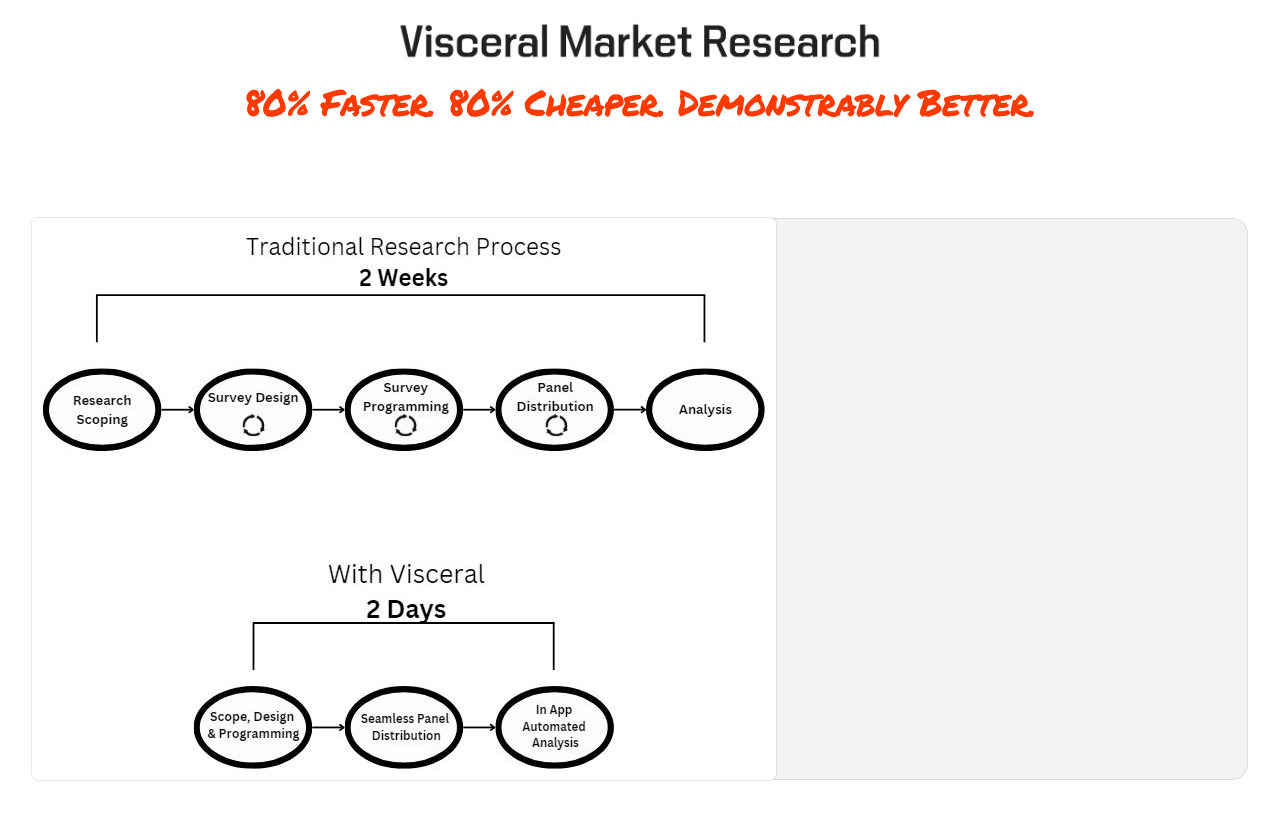
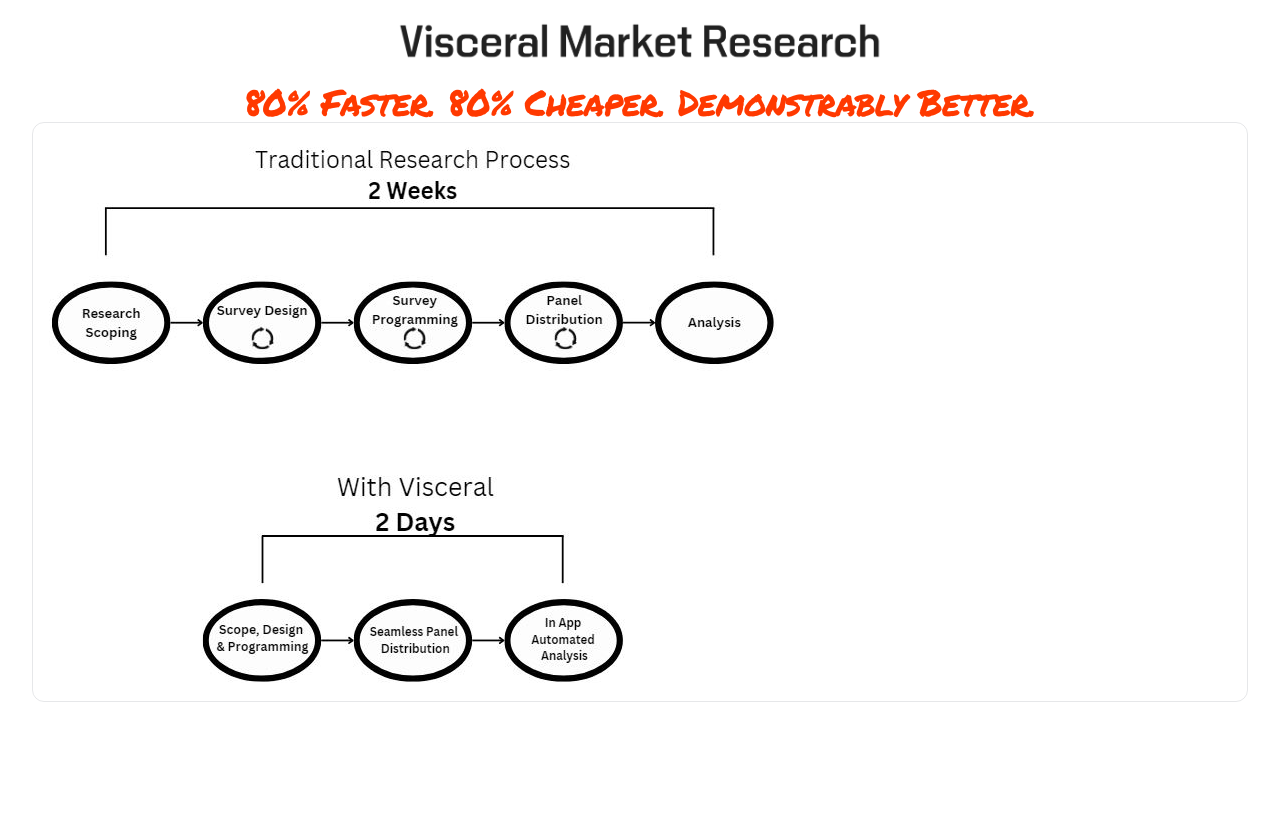
Before and after one commit to neeld3/VisceralMKT, a Next.js app: page / in a window 1280 px wide. Shown: the part 420-1240 px from the top of the page. Built offline with nearby package versions, Linux system fonts and the light colour scheme.

Commit message:
Update page.tsx

```diff
--- a/src/app/page.tsx
+++ b/src/app/page.tsx
@@ -59,16 +59,14 @@ export default function Home() {
                     80% Faster. 80% Cheaper. Demonstrably Better.
                   </p>
                 </div>
-                <div className="mt-16 flow-root sm:mt-24">
-                  <div className="rounded-xl bg-gray-900/5 ring-1 ring-inset ring-gray-900/10 lg:rounded-2xl">
+                <div className="border border-gray-900/10 rounded-xl p-2">
                   <img
                     src="/chains.jpg"
                     alt="App screenshot"
                     width={744}
                     height={562}
-                      className="rounded-md shadow-full ring-1 ring-gray-900/10"
+                    className="rounded-md shadow-full"
                   />
-                  </div>
                 </div>
               </div>
             </div>
```
Lines whose indentation alone changed are shown as unchanged.
